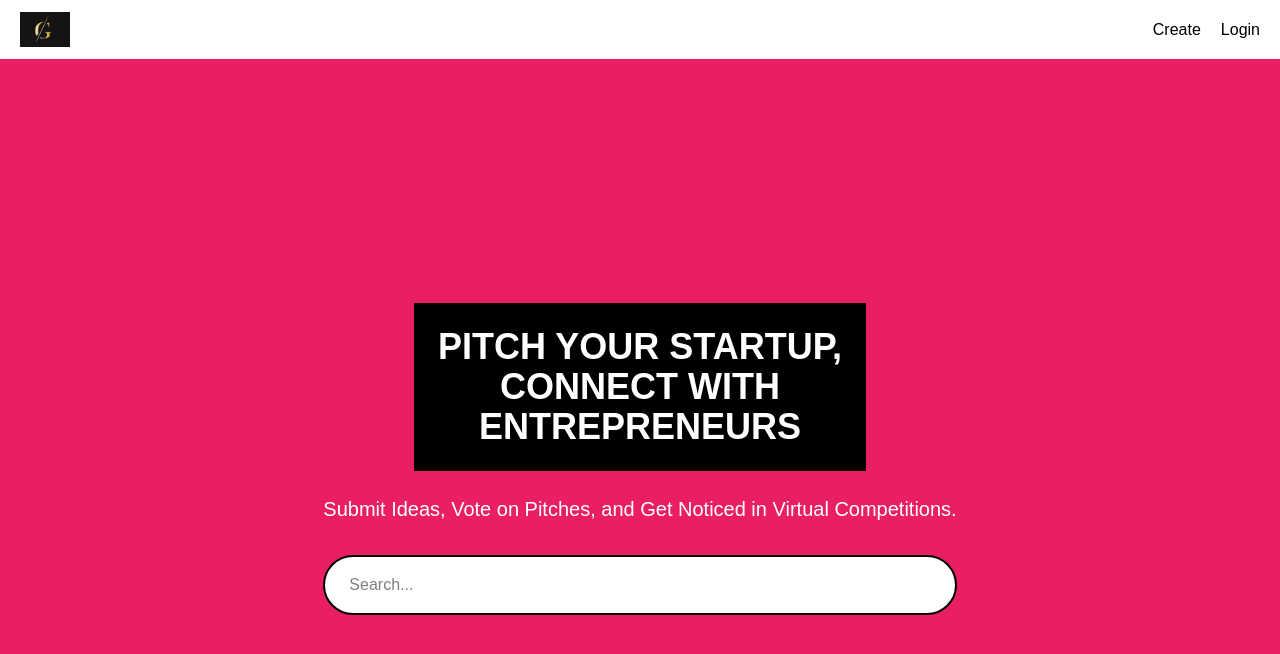
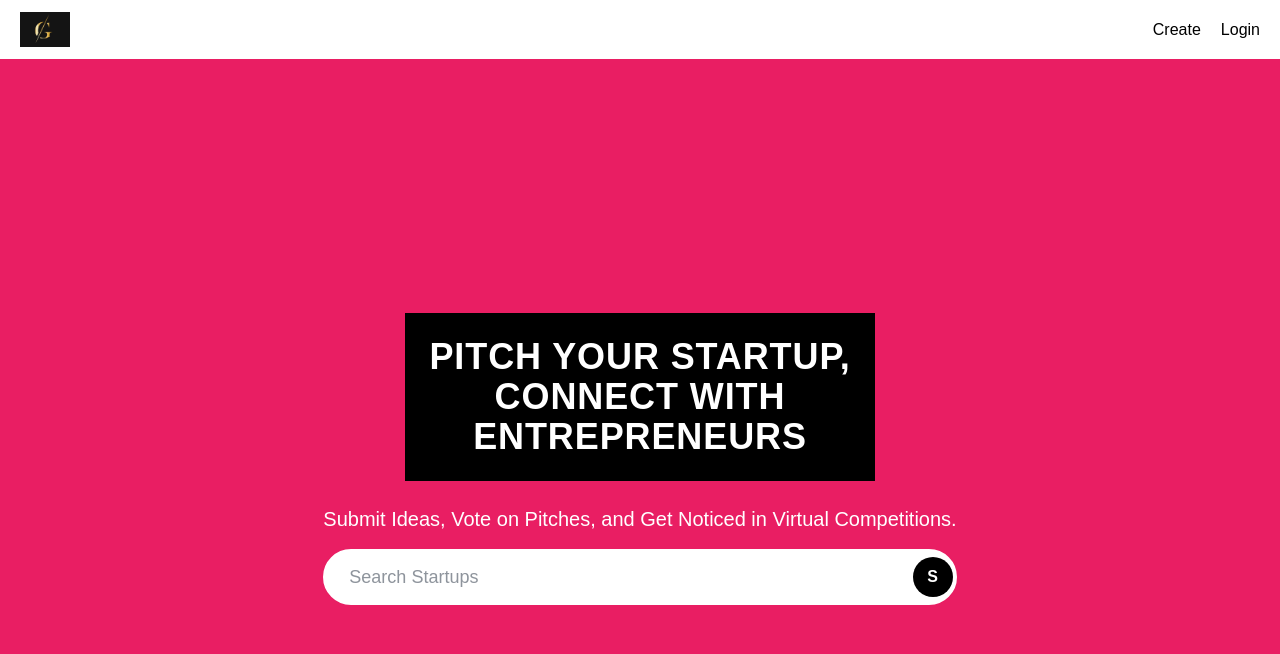
Before and after one commit to Govind29-rgb/next_js, a Next.js app: page / in a window 1280 px wide. Shown: the top 654 px of the page. Built offline with nearby package versions, Linux system fonts and the light colour scheme; no server answers.

Commit message:
searchbarimproved

```diff
--- a/app/(root)/page.tsx
+++ b/app/(root)/page.tsx
@@ -1,20 +1,25 @@
 import SearchForm from "../components/searchForm";
 
-export default function Home() {
+export default async function Home({ searchParams }: {
+  searchParams: Promise<{ query?: string }>
+}) {
+  const query = (await searchParams).query;
+
   return (
     <>
-      <section className="pink_container bg-[#e91e63] min-h-screen flex flex-col items-center justify-center p-6">
+
+      <section className="bg-[#e91e63] min-h-screen flex flex-col items-center justify-center p-6">
         <div className="max-w-3xl mx-auto text-center">
-          <h1 className="heading bg-black text-white p-6 mb-6 inline-block text-4xl font-bold">
+          <h1 className="heading bg-black text-white p-6 mb-6 inline-block text-4xl font-bold tracking-wide">
             PITCH YOUR STARTUP, <br />
             CONNECT WITH <br />
             ENTREPRENEURS
           </h1>
 
-          <p className="sub-heading !max-w-3xl text-white text-xl mb-8">
+          <p className="text-white text-xl mb-4">
             Submit Ideas, Vote on Pitches, and Get Noticed in Virtual Competitions.
           </p>
-          <SearchForm />
+          <SearchForm query={query} />
         </div>
       </section>
     </>
--- a/app/components/searchForm.tsx
+++ b/app/components/searchForm.tsx
@@ -1,15 +1,56 @@
 'use client';
+import { useState, useEffect } from 'react';
 
-const SearchForm = () => {
+const SearchForm = ({ query = '' }) => {
+  const [searchQuery, setSearchQuery] = useState('');
+  const [isMounted, setIsMounted] = useState(false);
+
+  useEffect(() => {
+    setIsMounted(true);
+    if (query) {
+      setSearchQuery(query);
+    }
+  }, [query]);
+
+  const handleReset = () => {
+    setSearchQuery('');
+  };
+
   return (
-    <form action="/" method="GET" className="search-form">
-      <input
-        type="text"
-        placeholder="Search..."
-        className="w-full bg-white text-black px-6 py-4 rounded-full border-2 border-black focus:outline-none"
-      />
+    <form action="/" method="GET" className="search-form mt-4">
+      <div className="relative flex items-center">
+        <input
+          type="text"
+          placeholder="Search Startups"
+          name="query"
+          value={searchQuery}
+          onChange={(e) => setSearchQuery(e.target.value)}
+          className="w-full bg-white text-gray-800 px-6 py-3 rounded-full border-2 border-white focus:outline-none font-medium text-lg"
+        />
+
+        {/* Search button */}
+        <button
+          type="submit"
+          className="absolute right-1 bg-black text-white rounded-full w-10 h-10 flex items-center justify-center font-bold"
+          aria-label="Search"
+        >
+          S
+        </button>
+
+        {/* Reset button - only visible when there's text */}
+        {isMounted && searchQuery && (
+          <button
+            type="button"
+            onClick={handleReset}
+            className="absolute right-14 text-gray-500 hover:text-black"
+            aria-label="Reset search"
+          >
+            ✕
+          </button>
+        )}
+      </div>
     </form>
-  )
-}
+  );
+};
 
-export default SearchForm
+export default SearchForm;
```
Also changed, not shown: 1 other file (tests, documents, lock files or other folders).
